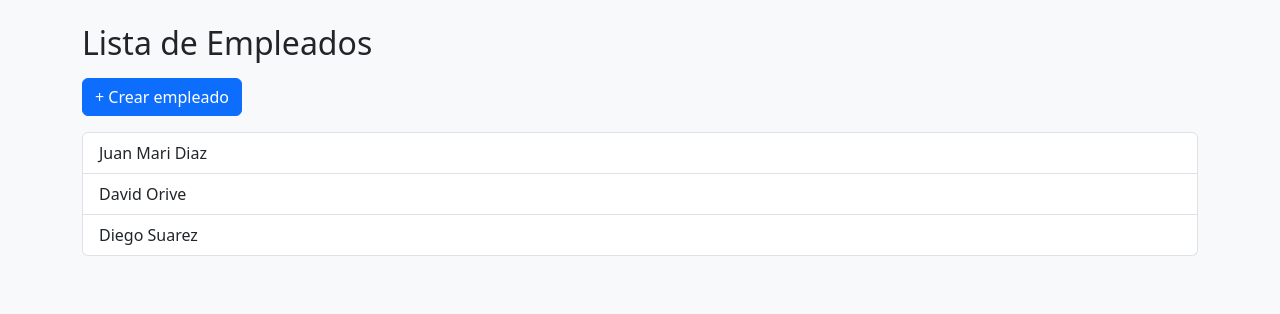
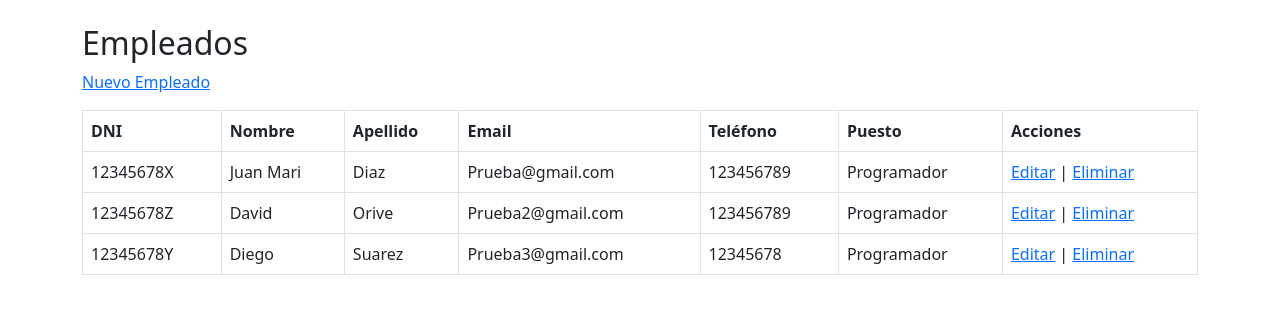
Before and after one commit to Txemaaa/IW-GRUPO5-E2, a Django app: page /empleados/ in a window 1280 px wide. Shown: the part 56-370 px from the top of the page. Run offline with Django 5.2, Linux system fonts and the light colour scheme; data comes from the database, SQL or seed files in the repository.

Commit message:
Corrección listas html 2

```diff
--- a/Deusto_Plant_Operations/Gestion/templates/Gestion/lista_empleados.html
+++ b/Deusto_Plant_Operations/Gestion/templates/Gestion/lista_empleados.html
@@ -1,17 +1,62 @@
-{% extends 'Gestion/index.html' %}
+<!DOCTYPE html>
+<html lang="es">
+<head>
+    <title>Empleados</title>
+    <link href="https://cdn.jsdelivr.net/npm/bootstrap@5.3.0/dist/css/bootstrap.min.css" rel="stylesheet">
+</head>
+<body>
 
-{% block content %}
+    <nav class="navbar navbar-expand-lg navbar-dark bg-dark mb-4">
+        <div class="container">
+            <a class="navbar-brand" href="#">Planta Deusto</a>
+            <div class="collapse navbar-collapse">
+                <ul class="navbar-nav ms-auto">
+                    <li class="nav-item"><a class="nav-link" href="{% url 'lista_turnos' %}">Turnos</a></li>
+                    <li class="nav-item"><a class="nav-link" href="{% url 'lista_empleados' %}">Empleados</a></li>
+                    <li class="nav-item"><a class="nav-link" href="{% url 'lista_partes' %}">Partes de Trabajo</a></li>
+                </ul>
+            </div>
+        </div>
+    </nav>
 
-<h2 class="mb-3">Lista de Empleados</h2>
+    <div class="container">
+        <h2>Empleados</h2>
+        <a href="{% url 'crear_empleado' %}">Nuevo Empleado</a>
 
-<a href="{% url 'crear_empleado' %}" class="btn btn-primary mb-3">+ Crear empleado</a>
+        <table class="table table-bordered mt-3">
+            <thead>
+                <tr>
+                    <th>DNI</th>
+                    <th>Nombre</th>
+                    <th>Apellido</th>
+                    <th>Email</th>
+                    <th>Teléfono</th>
+                    <th>Puesto</th>
+                    <th>Acciones</th>
+                </tr>
+            </thead>
+            <tbody>
+                {% for empleado in empleados %}
+                <tr>
+                    <td>{{ empleado.dni }}</td>
+                    <td>{{ empleado.nombre }}</td>
+                    <td>{{ empleado.apellido }}</td>
+                    <td>{{ empleado.email }}</td>
+                    <td>{{ empleado.telefono }}</td>
+                    <td>{{ empleado.puesto }}</td>
+                    <td>
+                        <a href="{% url 'editar_empleado' empleado.pk %}">Editar</a> |
+                        <a href="{% url 'borrar_empleado' empleado.pk %}">Eliminar</a>
+                    </td>
+                </tr>
+                {% empty %}
+                <tr>
+                    <td colspan="7">No hay empleados.</td>
+                </tr>
+                {% endfor %}
+            </tbody>
+        </table>
+    </div>
 
-<ul class="list-group">
-    {% for empleado in empleados %}
-    <li class="list-group-item">{{ empleado.nombre }} {{ empleado.apellido }}</li>
-    {% empty %}
-    <li class="list-group-item">No hay empleados registrados.</li>
-    {% endfor %}
-</ul>
-
-{% endblock %}
+</body>
+</html>
```
Also changed, not shown: Deusto_Plant_Operations/Gestion/templates/Gestion/lista_partes.html (+53 -6 lines), Deusto_Plant_Operations/Gestion/templates/Gestion/lista_turnos.html (+23 -3 lines), Deusto_Plant_Operations/Gestion/views.py (+3 -9 lines).
